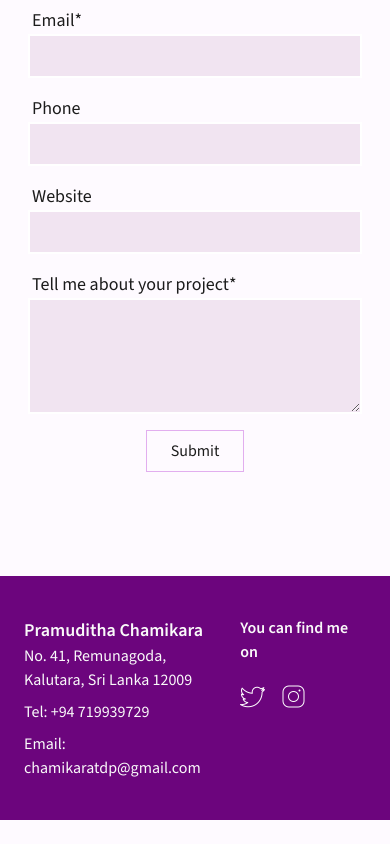
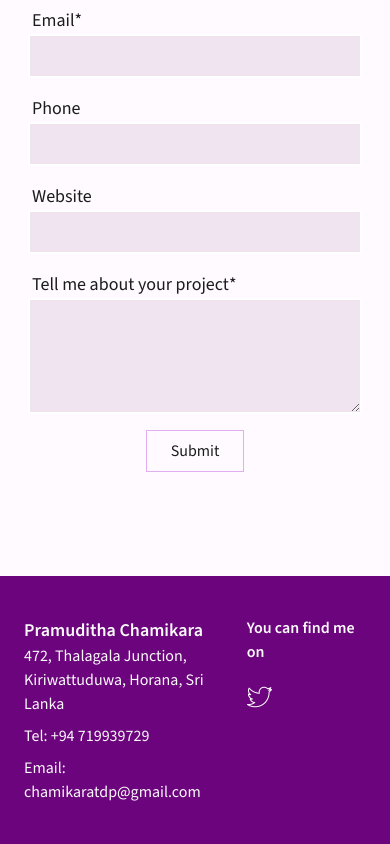
Before and after one commit to ChamikaraTDP/portfolio, a Next.js app: page / in a window 390 px wide. Shown: the part 4434-5278 px from the top of the page. Before the commit the page ends 5254 px from the top, so only its background shows below. Built offline with nearby package versions, Linux system fonts and the light colour scheme.

Commit message:
Add social links

```diff
--- a/src/app/layout.tsx
+++ b/src/app/layout.tsx
@@ -25,22 +25,29 @@ export default function RootLayout({
         {children}
 
         <footer className="mt-24 py-10 px-6 md:p-10 bg-[#6C057D] text-text-white flex justify-center">
-          <div className="w-full md:w-1/2 flex justify-between">
-            <section className="">
+          <div className="w-full md:w-4/5 xl:w-1/2 flex justify-between">
+            <section className="pr-4">
               <div className="text-lg font-semibold">Pramuditha Chamikara</div>
               <div className="">
-                No. 41, Remunagoda,
+                472, Thalagala Junction,
                 <br />
-                Kalutara, Sri Lanka 12009
+                Kiriwattuduwa, Horana, Sri Lanka
               </div>
-              <div className="pt-2">Tel: +94 719939729</div>
-              <div className="pt-2">Email: chamikaratdp@gmail.com</div>
+              <div className="pt-2">
+                <a href="tel:+94719939729">Tel: +94 719939729</a>
+              </div>
+              <div className="pt-2">
+                <a href="mailto:chamikaratdp@gmail.com">
+                  Email: chamikaratdp@gmail.com
+                </a>
+              </div>
             </section>
 
             <section>
               <div className="font-semibold">You can find me on</div>
 
               <div className="flex mt-5">
+                <a href="https://x.com/chamikaratdp" target="_blank">
                   <Image
                     className="mr-4"
                     src="/icons/twitter.png"
@@ -48,6 +55,7 @@ export default function RootLayout({
                     width={25}
                     height={25}
                   />
+                </a>
                 {/* <Image
                   className="mr-4"
                   src="/icons/facebook.png"
@@ -55,6 +63,7 @@ export default function RootLayout({
                   width={25}
                   height={25}
                 /> */}
+                {/* <a href="" target="_blank">
                   <Image
                     className="mr-4"
                     src="/icons/instagram.png"
@@ -62,6 +71,7 @@ export default function RootLayout({
                     width={25}
                     height={25}
                   />
+                </a> */}
               </div>
             </section>
           </div>
--- a/src/app/page.tsx
+++ b/src/app/page.tsx
@@ -178,7 +178,7 @@ export default function Home() {
             {services.map((srv) => (
               <div
                 key={srv.name}
-                className="bg-white shadow hover:shadow-[#DF5EFF80] w-full md:w-[300px] md:h-[500px] rounded-br-2xl py-6 md:py-10 px-10 text-left"
+                className="bg-white shadow hover:shadow-[#DF5EFF80] w-full md:w-[300px] rounded-br-2xl py-6 md:py-10 px-10 text-left"
               >
                 <div className="flex items-center md:flex-col md:items-start">
                   <div className="relative object-contain w-[60px] h-[60px] md:w-[80px] md:h-[80px]">
@@ -259,7 +259,7 @@ export default function Home() {
           let&apos;s get started!
         </h2>
 
-        <h3 className="text-xl md:text-2xl font-semibold text-title-primary mt-5">
+        <h3 className="text-xl md:text-2xl font-semibold text-title-primary mt-5 text-center">
           I would love the chance to work for you
         </h3>
 
```
Also changed, not shown: 1 other file (tests, documents, lock files or other folders). Lines whose indentation alone changed are shown as unchanged.
